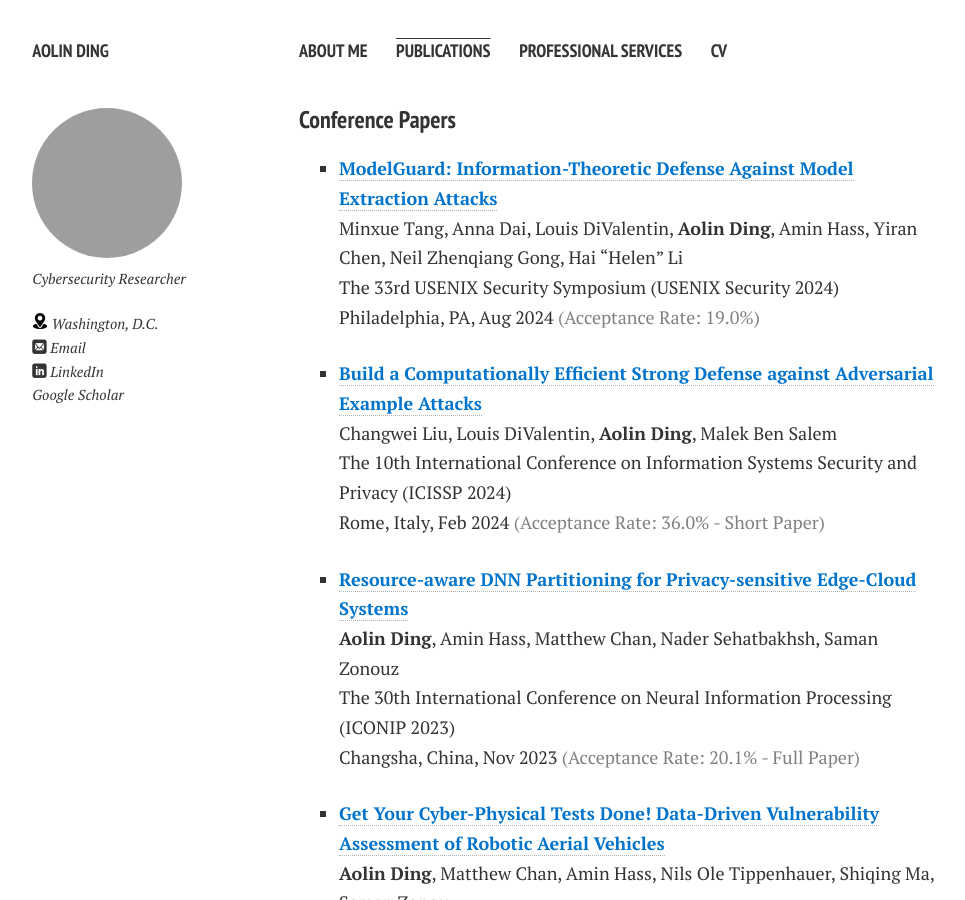
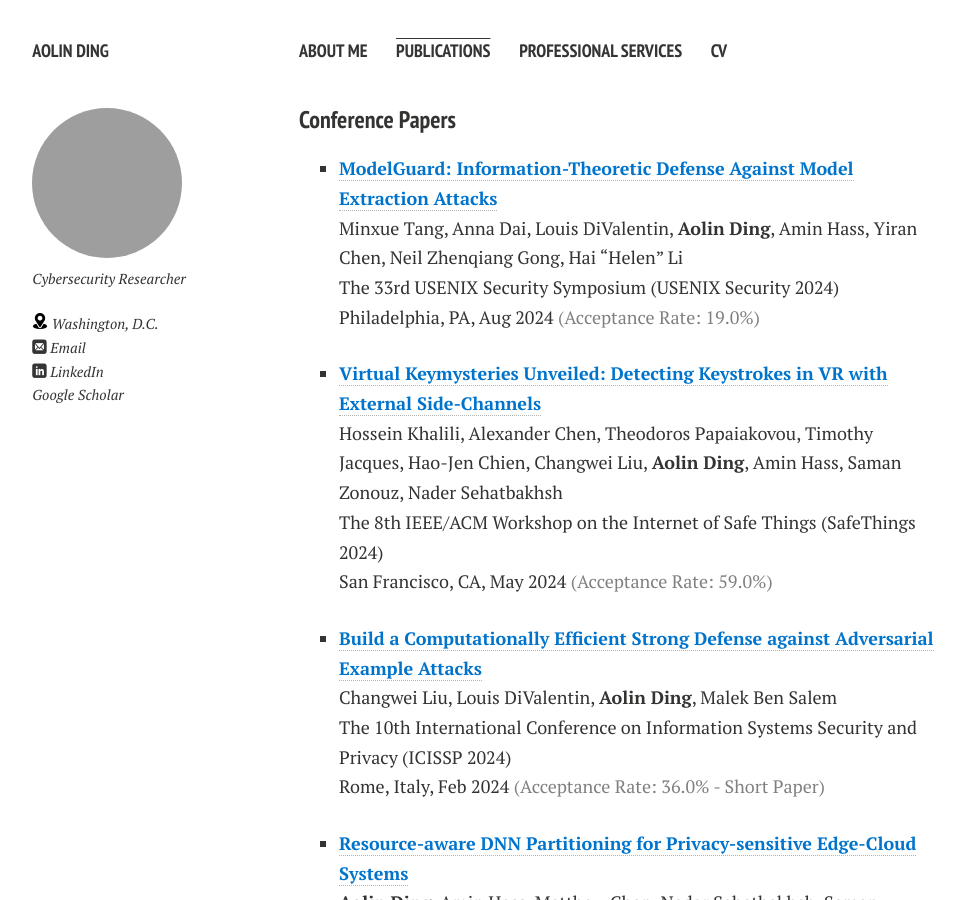
Before and after one commit to aolind/aolind.github.io, a Jekyll site: the page built from publications.md, in a window 1280 px wide and 900 px high. Shown: the whole window, without its empty margins (21-986 px from the left). Built offline with Jekyll 4.4.1, drawn with Linux system fonts in a browser that asks for light colours; nearby versions of some CDN libraries; comment, search, counter and statistics services are not loaded; a style sheet for code colours, icons or effects is not loaded.

Commit message:
Add info

```diff
--- a/publications.md
+++ b/publications.md
@@ -10,6 +10,11 @@ title: Publications
 Minxue Tang, Anna Dai, Louis DiValentin, **Aolin Ding**, Amin Hass, Yiran Chen, Neil Zhenqiang Gong, Hai "Helen" Li\
 The 33rd USENIX Security Symposium (USENIX Security 2024)\
 Philadelphia, PA, Aug 2024 <font color='gray'>(Acceptance Rate: 19.0%)</font>
+
+- [**<font color='#0074cc'>Virtual Keymysteries Unveiled: Detecting Keystrokes in VR with External Side-Channels</font>**](https://safe-things-2024.github.io/)\
+Hossein Khalili, Alexander Chen, Theodoros Papaiakovou, Timothy Jacques, Hao-Jen Chien, Changwei Liu, **Aolin Ding**, Amin Hass, Saman Zonouz, Nader Sehatbakhsh\
+The 8th IEEE/ACM Workshop on the Internet of Safe Things (SafeThings 2024)\
+San Francisco, CA, May 2024 <font color='gray'>(Acceptance Rate: 59.0%)</font>
 
 - [**<font color='#0074cc'>Build a Computationally Efficient Strong Defense against Adversarial Example Attacks</font>**](https://icissp.scitevents.org/Home.aspx)\
 Changwei Liu, Louis DiValentin, **Aolin Ding**, Malek Ben Salem\
```
Also changed, not shown: services.md (+1 -1 lines).
